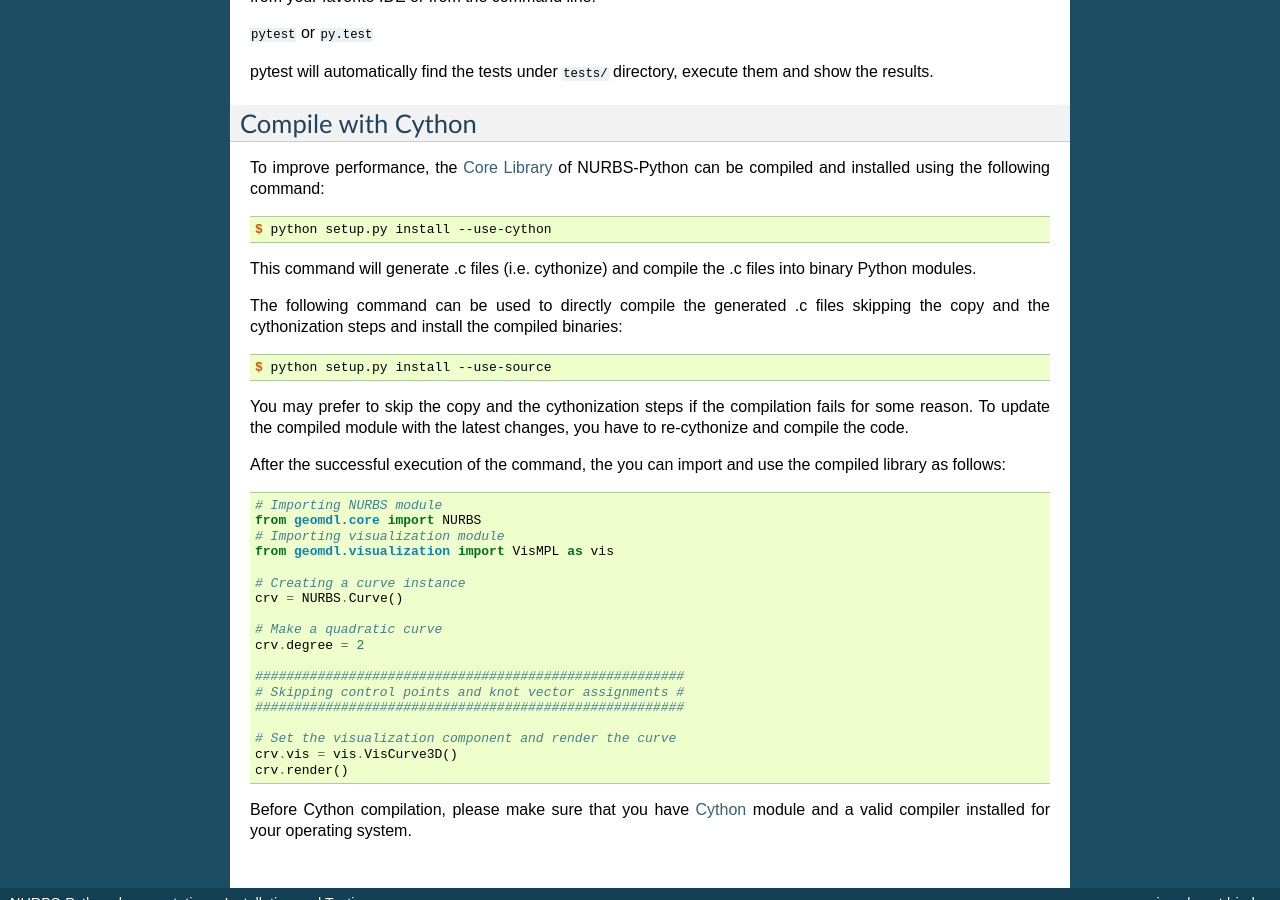
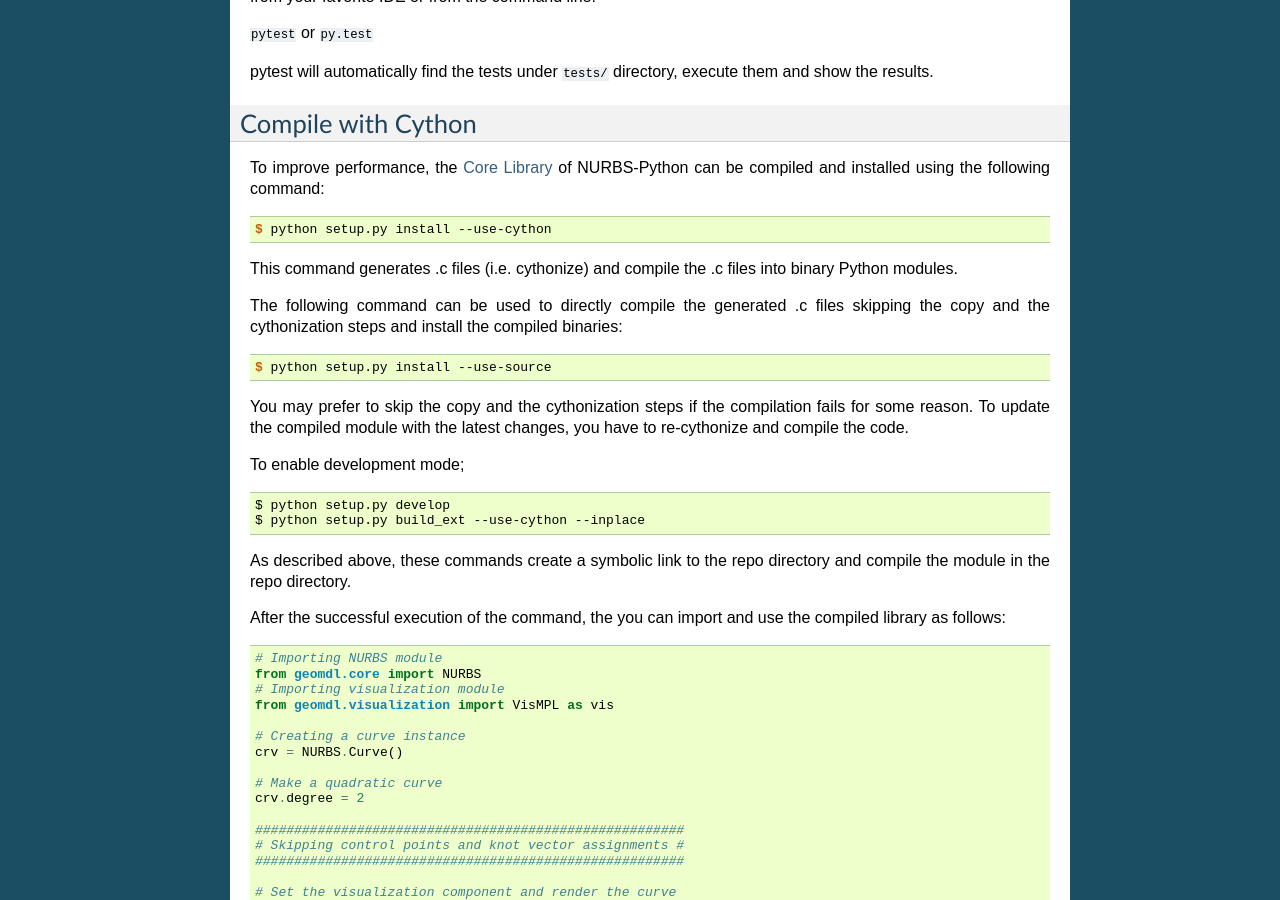
Before and after one commit to orbingol/NURBS-Python, a Sphinx documentation site: the page built from docs/install.rst, in a window 1280 px wide and 900 px high, scrolled down 1732 px. Built offline with Sphinx 7.4.7, drawn with Linux system fonts in a browser that asks for light colours; formulas are drawn with MathJax 3.

Commit message:
Add cython compile dev module to docs

```diff
--- a/docs/install.rst
+++ b/docs/install.rst
@@ -117,7 +117,7 @@ following command:
 
     $ python setup.py install --use-cython
 
-This command will generate .c files (i.e. cythonize) and compile the .c files into binary Python modules.
+This command generates .c files (i.e. cythonize) and compile the .c files into binary Python modules.
 
 The following command can be used to directly compile the generated .c files skipping the copy and the cythonization
 steps and install the compiled binaries:
@@ -128,6 +128,16 @@ steps and install the compiled binaries:
 
 You may prefer to skip the copy and the cythonization steps if the compilation fails for some reason. To update the
 compiled module with the latest changes, you have to re-cythonize and compile the code.
+
+To enable development mode;
+
+.. code-block::
+
+    $ python setup.py develop
+    $ python setup.py build_ext --use-cython --inplace
+
+As described above, these commands create a symbolic link to the repo directory and compile the module in the repo
+directory.
 
 After the successful execution of the command, the you can import and use the compiled library as follows:
 
```
